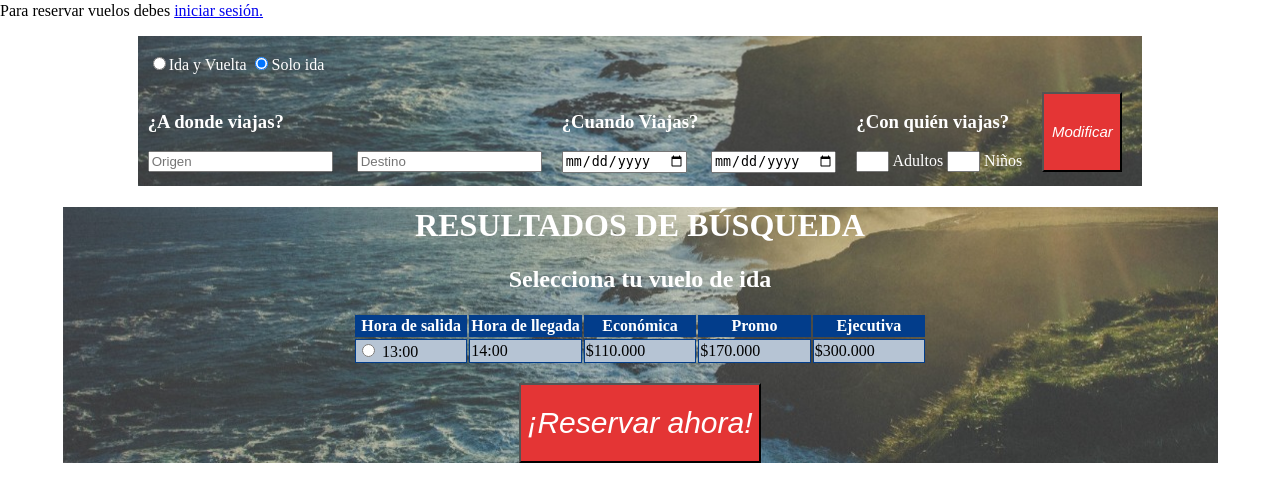
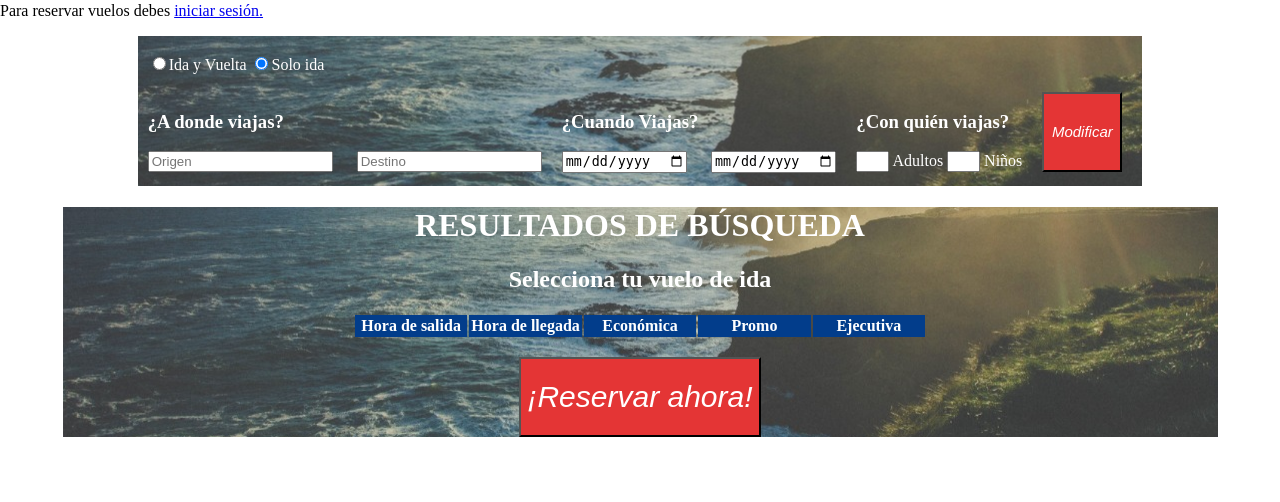
Before and after one commit to davidmantilla12/Ciclo3_Sprint, a Flask app: template templates/buscar_vuelos.html in a window 1280 px wide. Shown: the part 158-660 px from the top of the page. Run offline with Flask 2, Linux system fonts and the light colour scheme; the template is opened without the code that fills it, so the values that code supplies are empty.

```diff
--- a/app.py
+++ b/app.py
@@ -79,11 +79,8 @@ def buscarVuelos():
         with sqlite3.connect("viajesun.db") as con:
 
             con.row_factory=sqlite3.Row
-
             cur = con.cursor()
-
             cur.execute("SELECT * FROM vuelos WHERE origen=? AND destino=? AND fecha=?", [origen,destino,fecha_ida])
-
             row=cur.fetchall()
             return render_template("buscar_vuelos.html",ida=ida,origen=origen,destino=destino,fecha_ida=fecha_ida,fecha_vuelta=fecha_vuelta,ninos=ninos,adultos=adultos,sesion_iniciada=sesion_iniciada,nombre=nombre,row=row)
 
--- a/templates/buscar_vuelos.html
+++ b/templates/buscar_vuelos.html
@@ -141,13 +141,6 @@
           <td>{{r.valor}}</td>
         </tr>
         {%endfor%}
-        <tr>
-          <td><input type="radio" name="vuelo_ida" value="id2" /> 13:00</td>
-          <td>14:00</td>
-          <td>$110.000</td>
-          <td>$170.000</td>
-          <td>$300.000</td>
-        </tr>
       </table>
 
       {%if ida=='IV':%}
```
